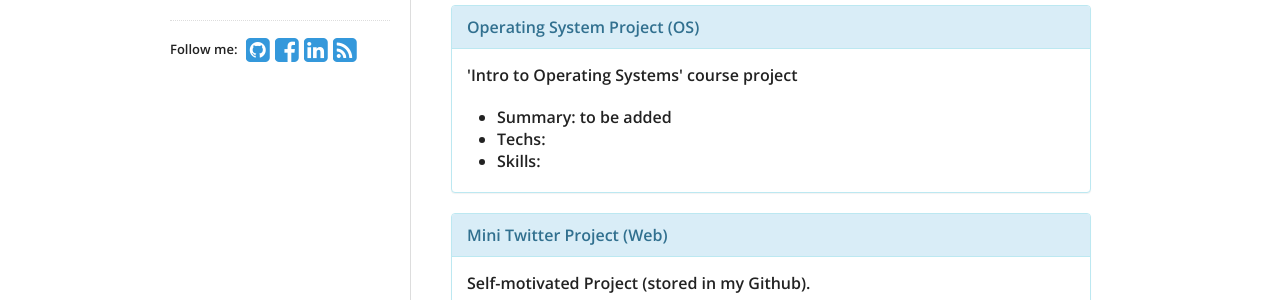
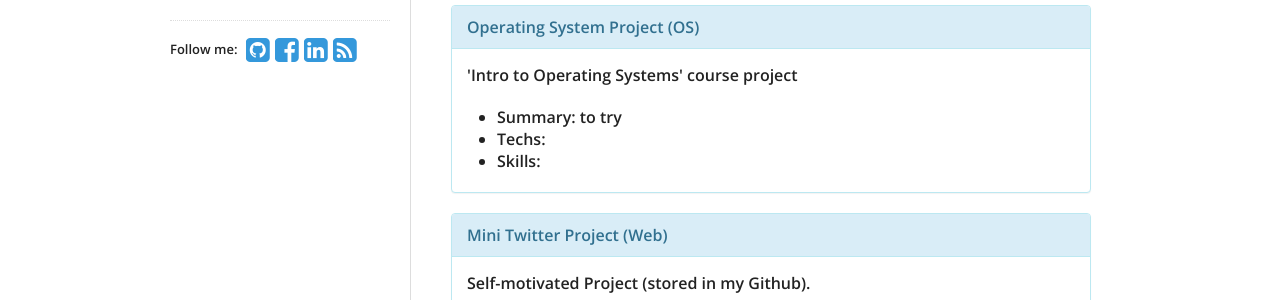
Before and after one commit to KimLakWon/fanfanman.github.io, a Jekyll site: the page built from project.html, in a window 1280 px wide. Shown: the part 407-707 px from the top of the page. Built offline with Jekyll 4.4.1, drawn with Linux system fonts in a browser that asks for light colours; nearby versions of some CDN libraries.

Commit message:
minor change

```diff
--- a/project.html
+++ b/project.html
@@ -26,7 +26,7 @@ title: Blog Posts
 	  <div class="panel-body">
 	    <p>'Intro to Operating Systems' course project</p>
 	    <ul>
-	    	<li>Summary: to be added</li>
+	    	<li>Summary: to try</li>
 	    	<li>Techs: </li>
 	    	<li>Skills: </li>
 	    </ul>
```
